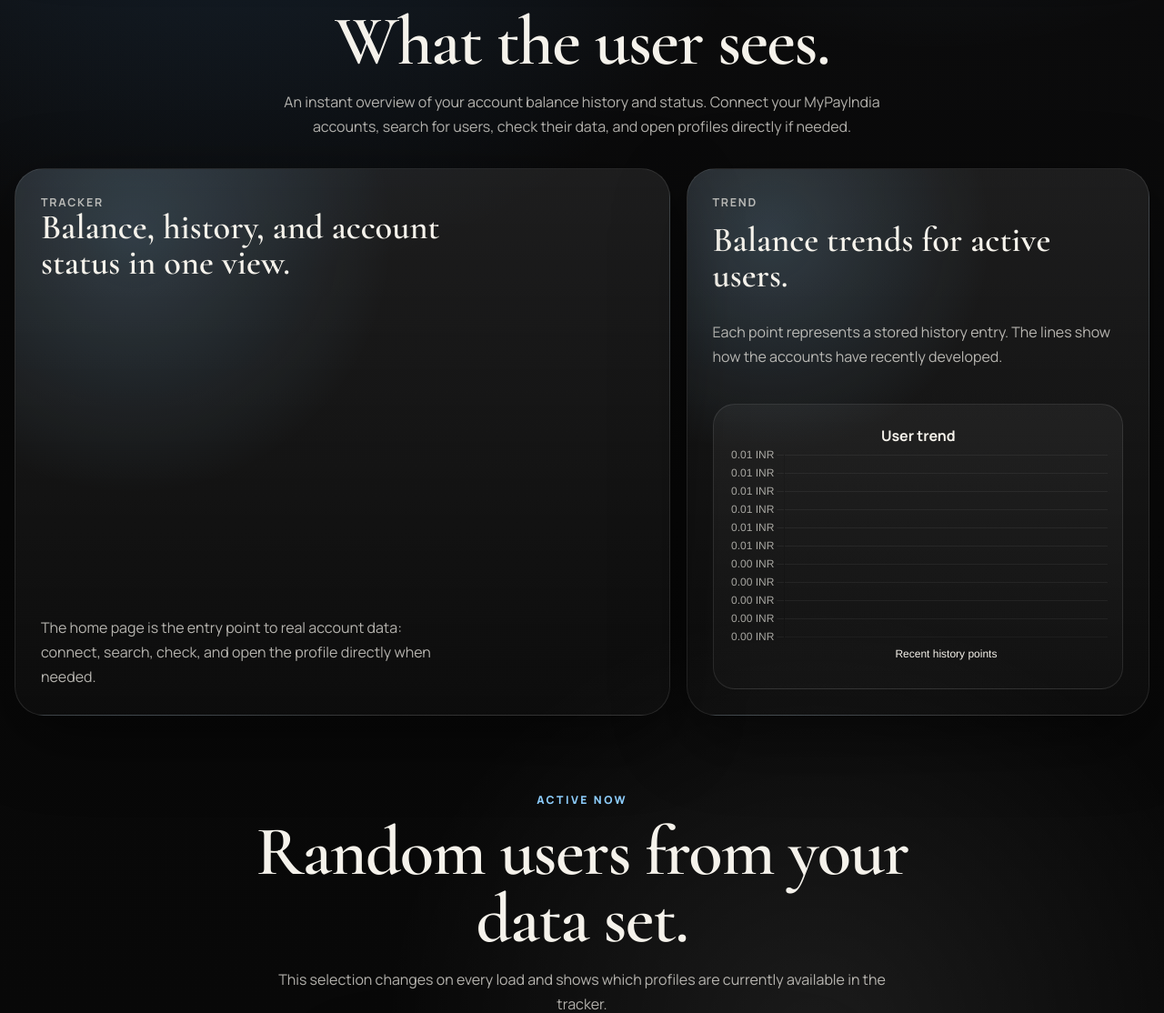
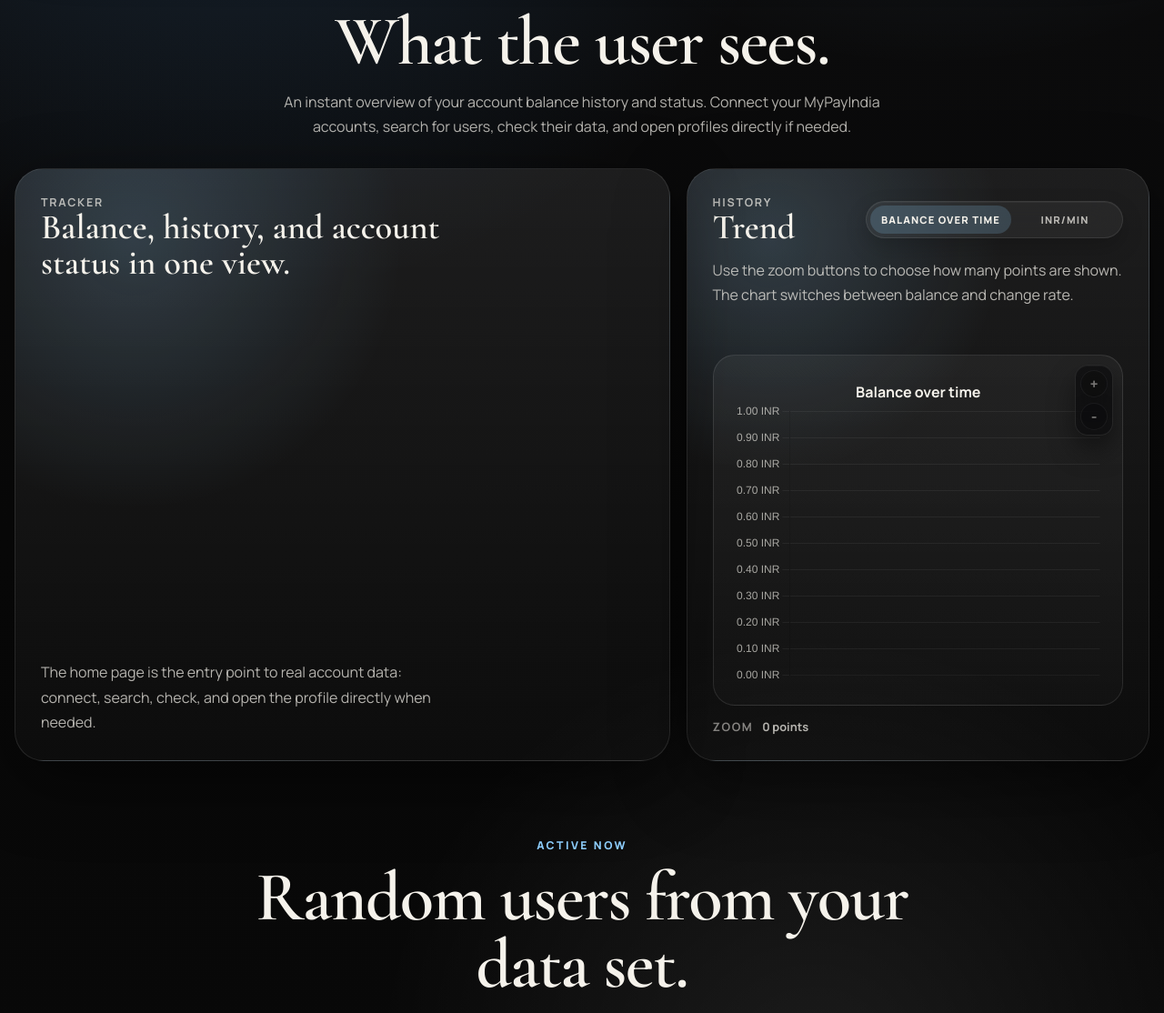
Before and after one commit to Spebelgenenst/MyTrackerIndia, a Flask app: page / in a window 1280 px wide. Shown: the part 836-1950 px from the top of the page at 91% size. Run offline with Flask 3, Linux system fonts and the light colour scheme; some libraries are stand-ins or nearby versions.

Commit message:
changed the example trend on the main page

```diff
--- a/main.py
+++ b/main.py
@@ -71,30 +71,6 @@ def build_user_history(user):
     return points
 
 
-def build_user_development_chart(users, points=8):
-    datasets = []
-
-    for index, user in enumerate(users):
-        history = sorted(user.balance_history, key=lambda entry: entry.id)[-points:]
-        values = history or [user]
-
-        datasets.append({
-            "label": user.name,
-            "data": [
-                {"x": point_index + 1, "y": entry.balance/100}
-                for point_index, entry in enumerate(values)
-            ],
-            "borderColor": ["#8fd0ff", "#9f8fff", "#ffd08f", "#8ff0c7"][index % 4],
-            "backgroundColor": "rgba(143, 208, 255, 0.10)",
-            "tension": 0.35,
-            "fill": False,
-            "pointRadius": 2,
-            "pointHoverRadius": 4,
-        })
-
-    return datasets
-
-
 def render_tracker_error(message, status_code=404):
     return render_template(
         "message.html",
@@ -133,10 +109,12 @@ class sign_up(FlaskForm):
 @app.route('/')
 def index():
     live_users = get_random_users(4)
+    random_user = user_stats.query.order_by(db.func.random()).first()
+    user_history = build_user_history(random_user) if random_user else []
     return render_template(
         "index.html",
         random_users=live_users,
-        development_chart=build_user_development_chart(live_users),
+        history_points=user_history
     )
 
 @app.route('/search')
--- a/templates/index.html
+++ b/templates/index.html
@@ -42,11 +42,27 @@
         </article>
 
         <article class="chart-panel">
-            <div class="feature-kicker">Trend</div>
-            <h3 class="feature-title">Balance trends for active users.</h3>
-            <p class="feature-copy">Each point represents a stored history entry. The lines show how the accounts have recently developed.</p>
-            <div class="chart-shell chart-shell-compact">
-                <canvas id="development_chart"></canvas>
+            <div class="chart-header-row">
+                <div>
+                    <div class="feature-kicker">History</div>
+                    <h3 class="feature-title">Trend</h3>
+                </div>
+                <div class="chart-toggle" role="tablist" aria-label="Switch chart type">
+                    <button class="chart-toggle-btn is-active" type="button" data-chart-toggle="balance" aria-pressed="true">Balance over time</button>
+                    <button class="chart-toggle-btn" type="button" data-chart-toggle="rate" aria-pressed="false">INR/min</button>
+                </div>
+            </div>
+            <p class="panel-meta chart-panel-copy">Use the zoom buttons to choose how many points are shown. The chart switches between balance and change rate.</p>
+            <div class="chart-shell chart-shell-with-controls">
+                <div class="chart-overlay" aria-label="Control zoom">
+                    <button class="map-zoom-btn" type="button" id="zoom_in" aria-label="Zoom in">+</button>
+                    <button class="map-zoom-btn" type="button" id="zoom_out" aria-label="Zoom out">-</button>
+                </div>
+                <canvas id="user_chart"></canvas>
+            </div>
+            <div class="chart-zoom-note">
+                <span class="map-zoom-label">Zoom</span>
+                <span id="chart_zoom_value">{{ history_points|length }} points</span>
             </div>
         </article>
     </div>
@@ -111,47 +127,141 @@
 </footer>
 
 <script>
-    const developmentCanvas = document.getElementById('development_chart');
+    const historyPoints = {{ history_points | tojson }};
+    const chartCanvas = document.getElementById('user_chart');
+    const zoomLabel = document.getElementById('chart_zoom_value');
+    const zoomInButton = document.getElementById('zoom_in');
+    const zoomOutButton = document.getElementById('zoom_out');
+    const chartButtons = document.querySelectorAll('[data-chart-toggle]');
 
-    new Chart(developmentCanvas, {
-        type: 'line',
-        data: {
-            datasets: {{ development_chart | tojson }}
-        },
-        options: {
+    let activeMode = 'balance';
+    let visibleCount = historyPoints.length;
+    let userChart;
+
+    const minVisible = historyPoints.length <= 2 ? historyPoints.length : 2;
+    const zoomStep = Math.max(1, Math.ceil(historyPoints.length / 4));
+
+    function getVisiblePoints() {
+        return historyPoints.slice(-visibleCount);
+    }
+
+    function buildChartData() {
+        const visible = getVisiblePoints();
+        const labels = visible.map(point => point.timestamp);
+
+        if (activeMode === 'rate') {
+            return {
+                labels,
+                datasets: [{
+                    label: 'INR/min',
+                    data: visible.map(point => point.delta_per_minute),
+                    borderColor: '#ffd08f',
+                    backgroundColor: 'rgba(255, 208, 143, 0.16)',
+                    pointRadius: 2,
+                    pointHoverRadius: 4,
+                    tension: 0.35,
+                    fill: true,
+                }]
+            };
+        }
+
+        return {
+            labels,
+            datasets: [{
+                label: 'Balance INR',
+                data: visible.map(point => point.balance_inr),
+                borderColor: '#8fd0ff',
+                backgroundColor: 'rgba(143, 208, 255, 0.18)',
+                pointRadius: 2,
+                pointHoverRadius: 4,
+                tension: 0.35,
+                fill: true,
+            }]
+        };
+    }
+
+    function buildOptions() {
+        return {
             responsive: true,
             maintainAspectRatio: false,
             scales: {
                 x: {
                     grid: { color: 'rgba(255, 255, 255, 0.06)' },
-                    ticks: { color: 'rgba(245, 242, 235, 0.65)' },
-                    title: {
-                        display: true,
-                        text: 'Recent history points',
-                        color: '#f5f2eb'
-                    }
+                    ticks: { color: 'rgba(245, 242, 235, 0.65)' }
                 },
                 y: {
                     grid: { color: 'rgba(255, 255, 255, 0.06)' },
                     ticks: {
                         color: 'rgba(245, 242, 235, 0.65)',
-                        callback: value => (value / 100).toFixed(2) + ' INR'
+                        callback: value => activeMode === 'rate' ? value.toFixed(2) + ' INR/min' : value.toFixed(2) + ' INR'
                     }
                 }
             },
             plugins: {
-                legend: {
-                    position: 'bottom',
-                    labels: { color: '#f5f2eb' }
-                },
+                legend: { display: false },
                 title: {
                     display: true,
-                    text: 'User trend',
+                    text: activeMode === 'rate' ? 'INR per minute' : 'Balance over time',
                     color: '#f5f2eb',
                     font: { family: 'Manrope', size: 16, weight: '700' }
                 }
             }
+        };
+    }
+
+    function renderChart() {
+        const chartData = buildChartData();
+
+        if (userChart) {
+            userChart.data = chartData;
+            userChart.options = buildOptions();
+            userChart.update();
+            return;
         }
+
+        userChart = new Chart(chartCanvas, {
+            type: 'line',
+            data: chartData,
+            options: buildOptions(),
+        });
+    }
+
+    function updateZoomLabels() {
+        zoomLabel.textContent = `${visibleCount} points`;
+        zoomOutButton.disabled = visibleCount >= historyPoints.length;
+        zoomInButton.disabled = visibleCount <= minVisible;
+        zoomOutButton.classList.toggle('is-disabled', zoomOutButton.disabled);
+        zoomInButton.classList.toggle('is-disabled', zoomInButton.disabled);
+    }
+
+    function zoomIn() {
+        visibleCount = Math.max(minVisible, visibleCount - zoomStep);
+        updateZoomLabels();
+        renderChart();
+    }
+
+    function zoomOut() {
+        visibleCount = Math.min(historyPoints.length, visibleCount + zoomStep);
+        updateZoomLabels();
+        renderChart();
+    }
+
+    chartButtons.forEach(button => {
+        button.addEventListener('click', () => {
+            activeMode = button.dataset.chartToggle;
+            chartButtons.forEach(entry => {
+                const isActive = entry === button;
+                entry.classList.toggle('is-active', isActive);
+                entry.setAttribute('aria-pressed', String(isActive));
+            });
+            renderChart();
+        });
     });
+
+    zoomInButton.addEventListener('click', zoomIn);
+    zoomOutButton.addEventListener('click', zoomOut);
+
+    updateZoomLabels();
+    renderChart();
 </script>
 {% endblock %}
```
